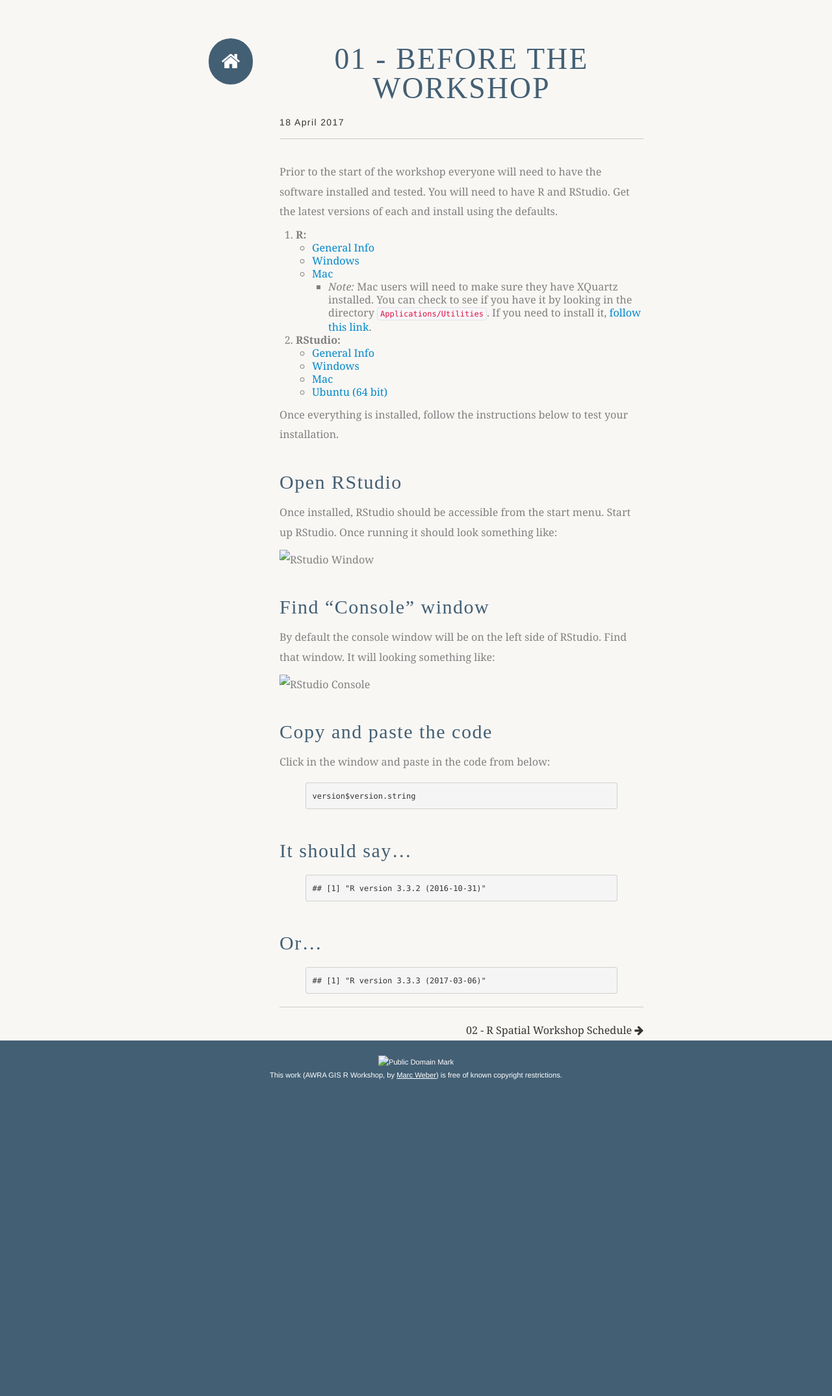
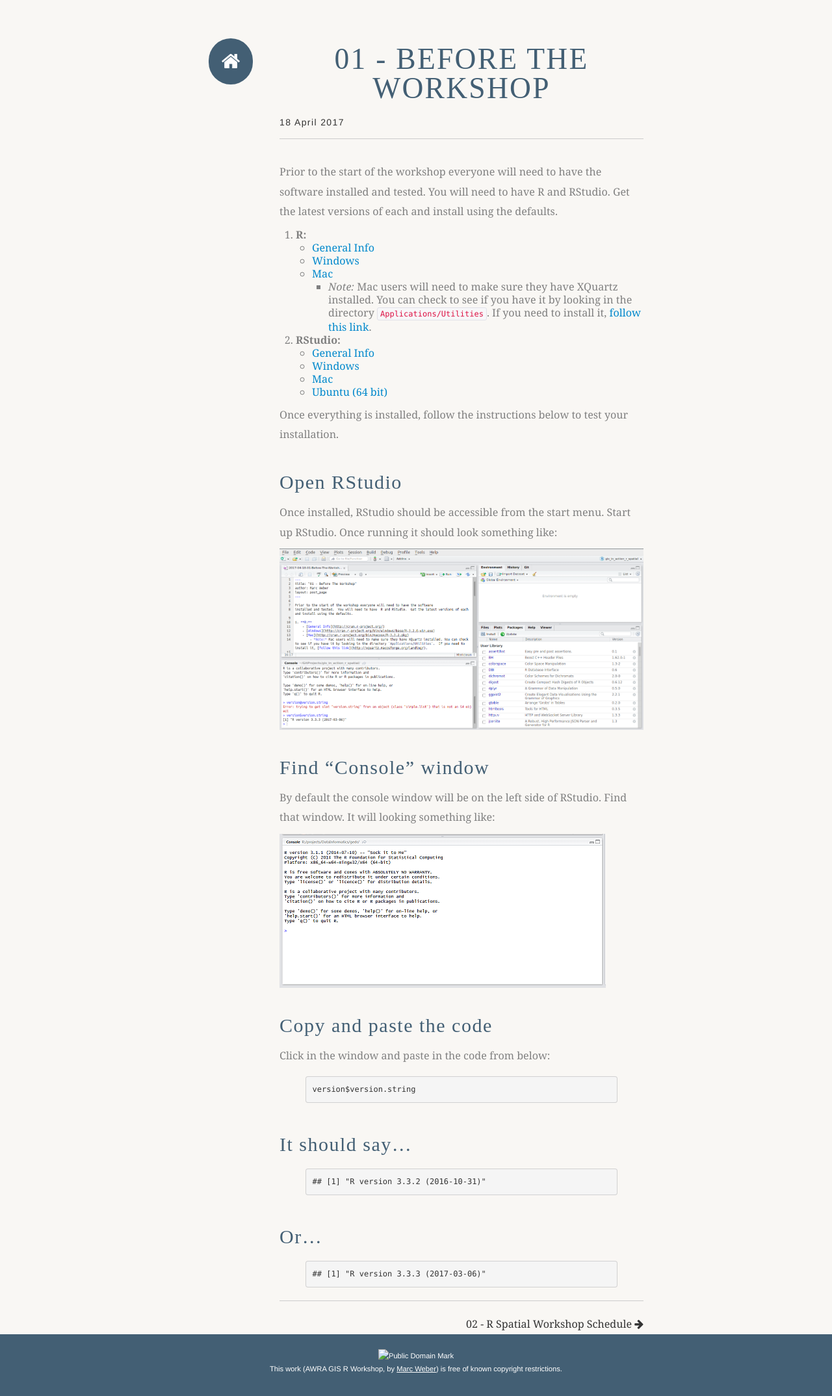
Before and after one commit to mhweber/AWRA_GIS_R_Workshop, a Jekyll site: the page built from _posts/2017-04-18-01-Before-The-Workshop.md, in a window 1280 px wide. Shown: the whole page at 65% size. Built offline with Jekyll 4.4.1, drawn with Linux system fonts in a browser that asks for light colours; nearby versions of some CDN libraries; some web fonts are replaced; library files that are not in the unit come from our copies; before the commit the page ends 1697 px from its top, so only the background shows below that.

Commit message:
Couple more initial updates

```diff
--- a/_posts/2017-04-18-01-Before-The-Workshop.md
+++ b/_posts/2017-04-18-01-Before-The-Workshop.md
@@ -24,12 +24,12 @@ Once everything is installed, follow the instructions below to test your install
 ## Open RStudio
 Once installed, RStudio should be accessible from the start menu.  Start up RStudio.  Once running it should look something like:
 
-![RStudio Window](/gis_in_action_r_spatial/figure/rstudio.png)
+![RStudio Window](/AWRA_GIS_R_Workshop/figure/rstudio.png)
 
 ## Find "Console" window
 By default the console window will be on the left side of RStudio.  Find that window.  It will looking something like:
 
-![RStudio Console](/gis_in_action_r_spatial/figure/rstudio_console.png)
+![RStudio Console](/AWRA_GIS_R_Workshop/figure/rstudio_console.png)
 
 ## Copy and paste the code
 Click in the window and paste in the code from below:
```
Also changed, not shown: README.md.
